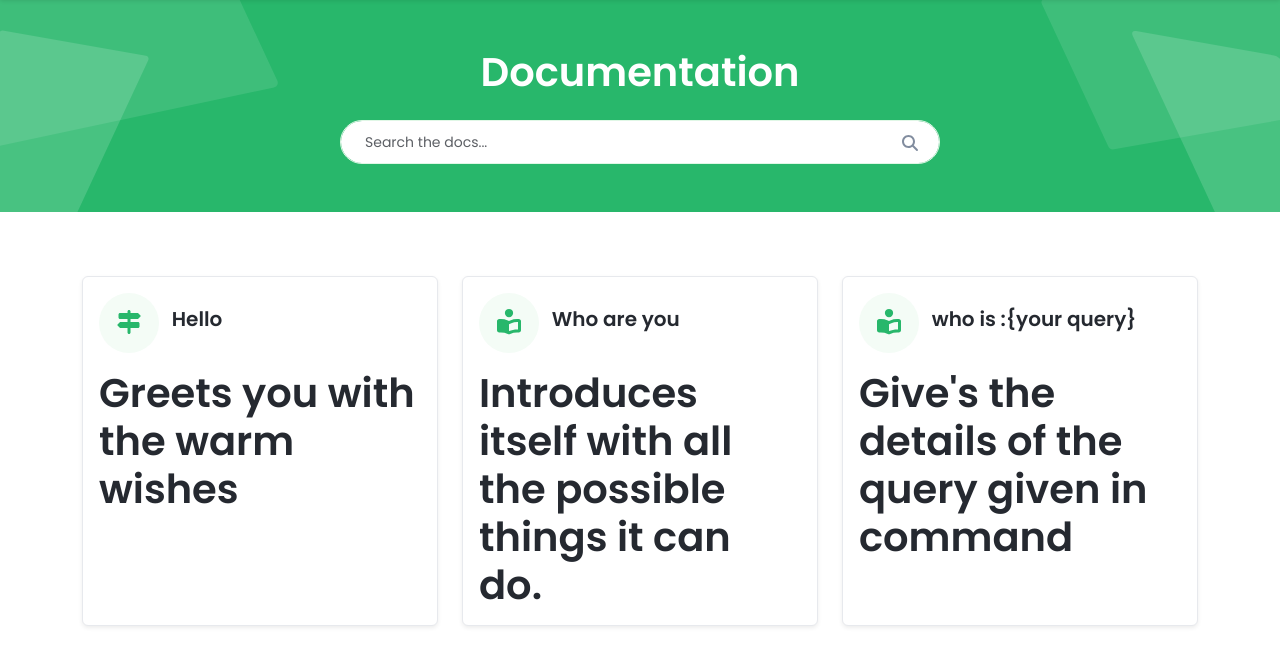
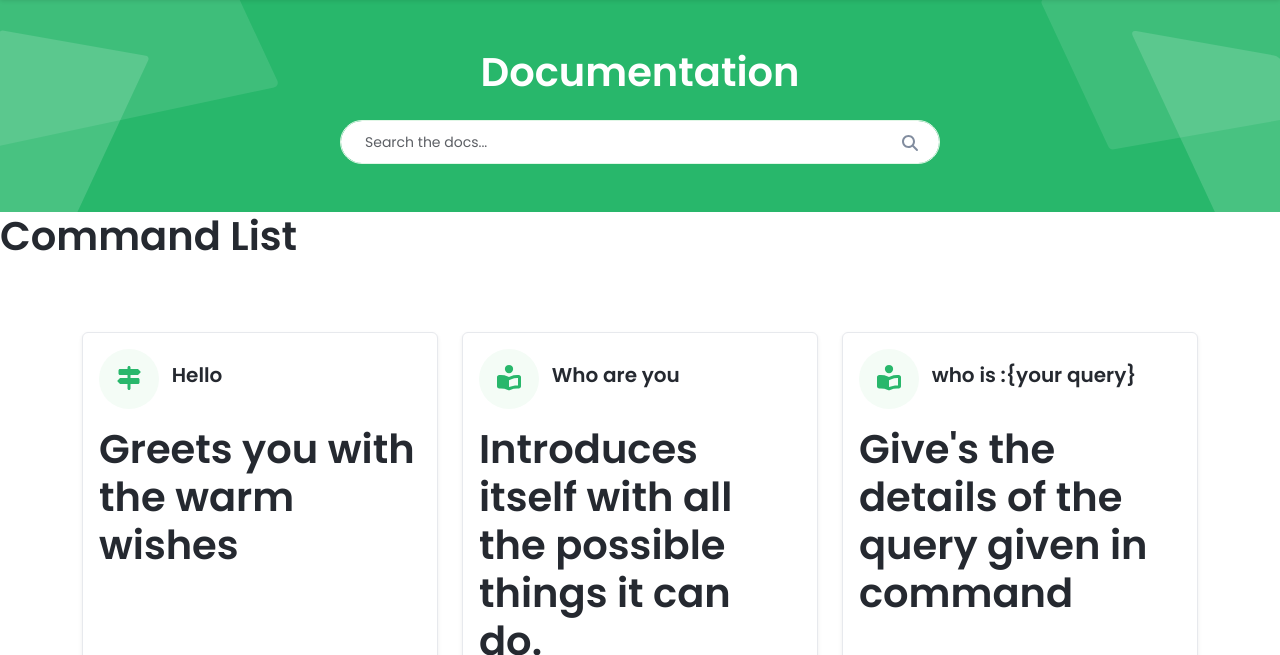
Before and after one commit to gourav-gk/ShroteDocs, a plain HTML site: page index.html in a window 1280 px wide. Shown: the part 69-724 px from the top of the page. Drawn offline with nearby package versions, Linux system fonts and the light colour scheme.

Commit message:
Update index.html

```diff
--- a/index.html
+++ b/index.html
@@ -60,6 +60,7 @@
              </div>
 	    </div>
     </div>
+	<h1 style="align-item:center">Command List</h1>
    <div class="page-content">
 	    <div class="container">
 		    <h1><Command List</h1>
```
